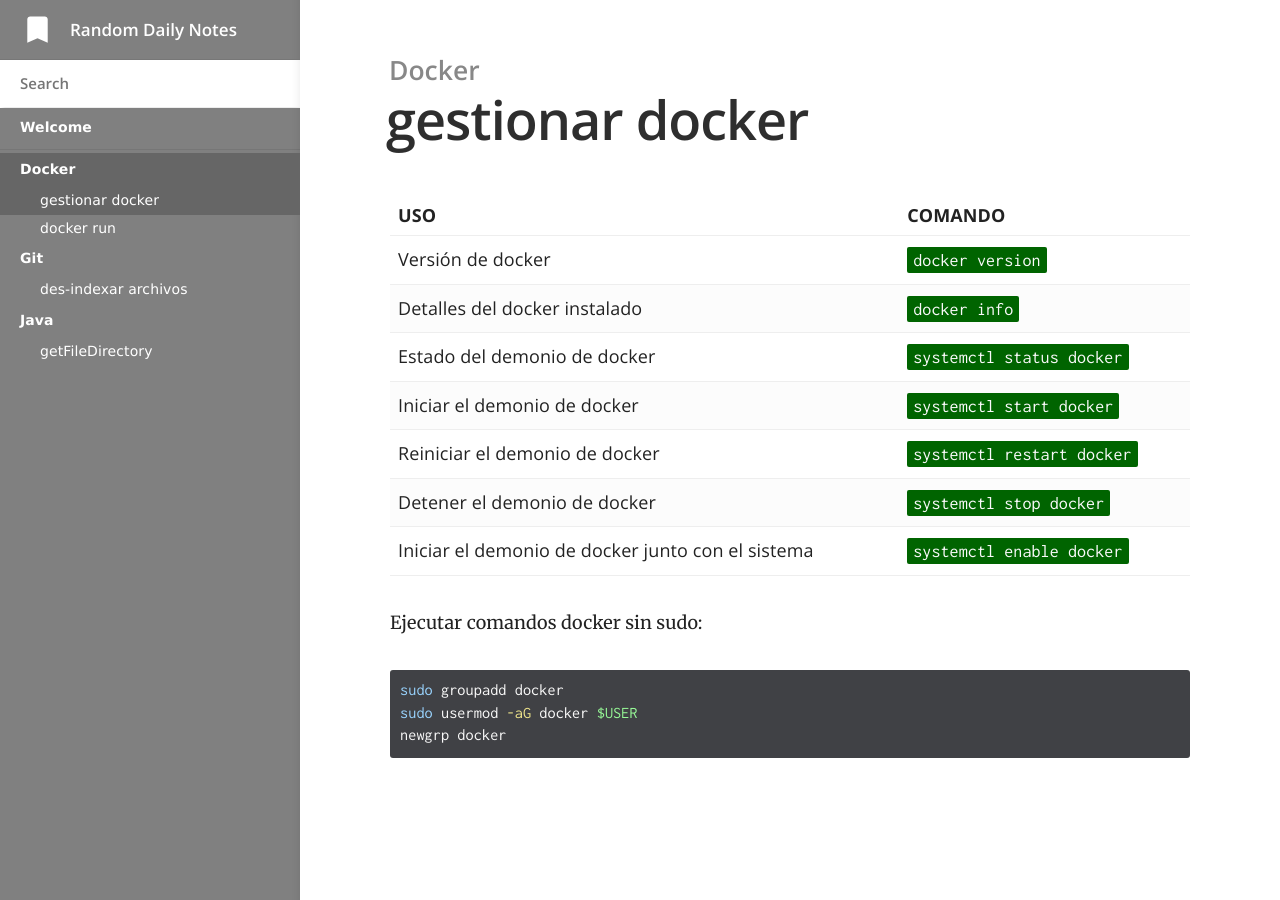
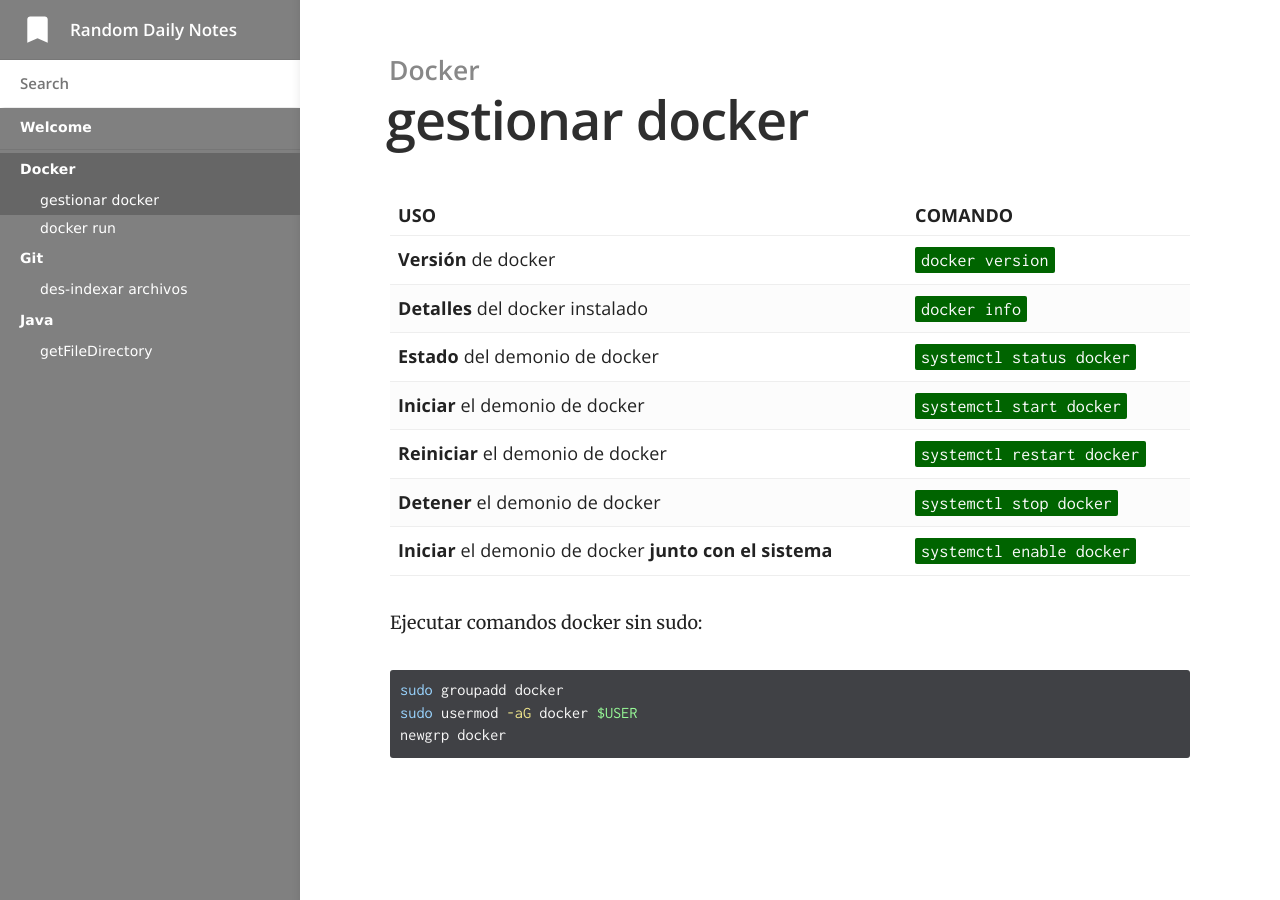
Before and after one commit to slaarks/slaarks.github.io, a Jekyll site: the page built from _docs/Docker/gestionar-docker.md, in a window 1280 px wide. Built offline with Jekyll 4.4.1, drawn with Linux system fonts in a browser that asks for light colours.

```diff
--- a/_docs/Docker/gestionar-docker.md
+++ b/_docs/Docker/gestionar-docker.md
@@ -6,13 +6,13 @@ order: 1
 
 | USO | COMANDO |
 |---|---|
-| Versión de docker | `docker version` |
-| Detalles del docker instalado | `docker info` |
-| Estado del demonio de docker | `systemctl status docker` |
-| Iniciar el demonio de docker | `systemctl start docker` |
-| Reiniciar el demonio de docker | `systemctl restart docker` |
-| Detener el demonio de docker | `systemctl stop docker`
-| Iniciar el demonio de docker junto con el sistema | `systemctl enable docker` |
+| **Versión** de docker | `docker version` |
+| **Detalles** del docker instalado | `docker info` |
+| **Estado** del demonio de docker | `systemctl status docker` |
+| **Iniciar** el demonio de docker | `systemctl start docker` |
+| **Reiniciar** el demonio de docker | `systemctl restart docker` |
+| **Detener** el demonio de docker | `systemctl stop docker`
+| **Iniciar** el demonio de docker **junto con el sistema** | `systemctl enable docker` |
 
 
 Ejecutar comandos docker sin sudo:
```
